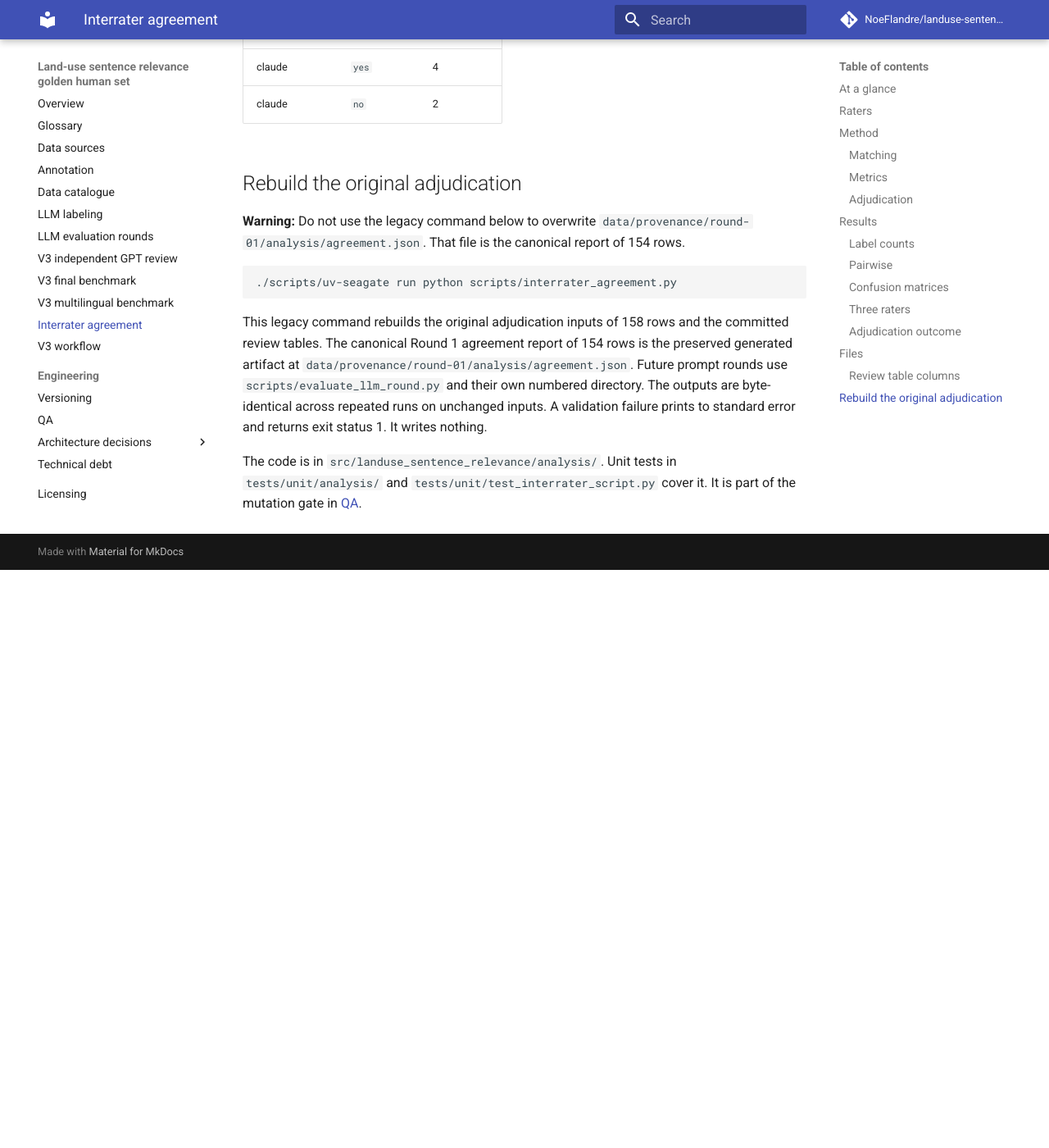
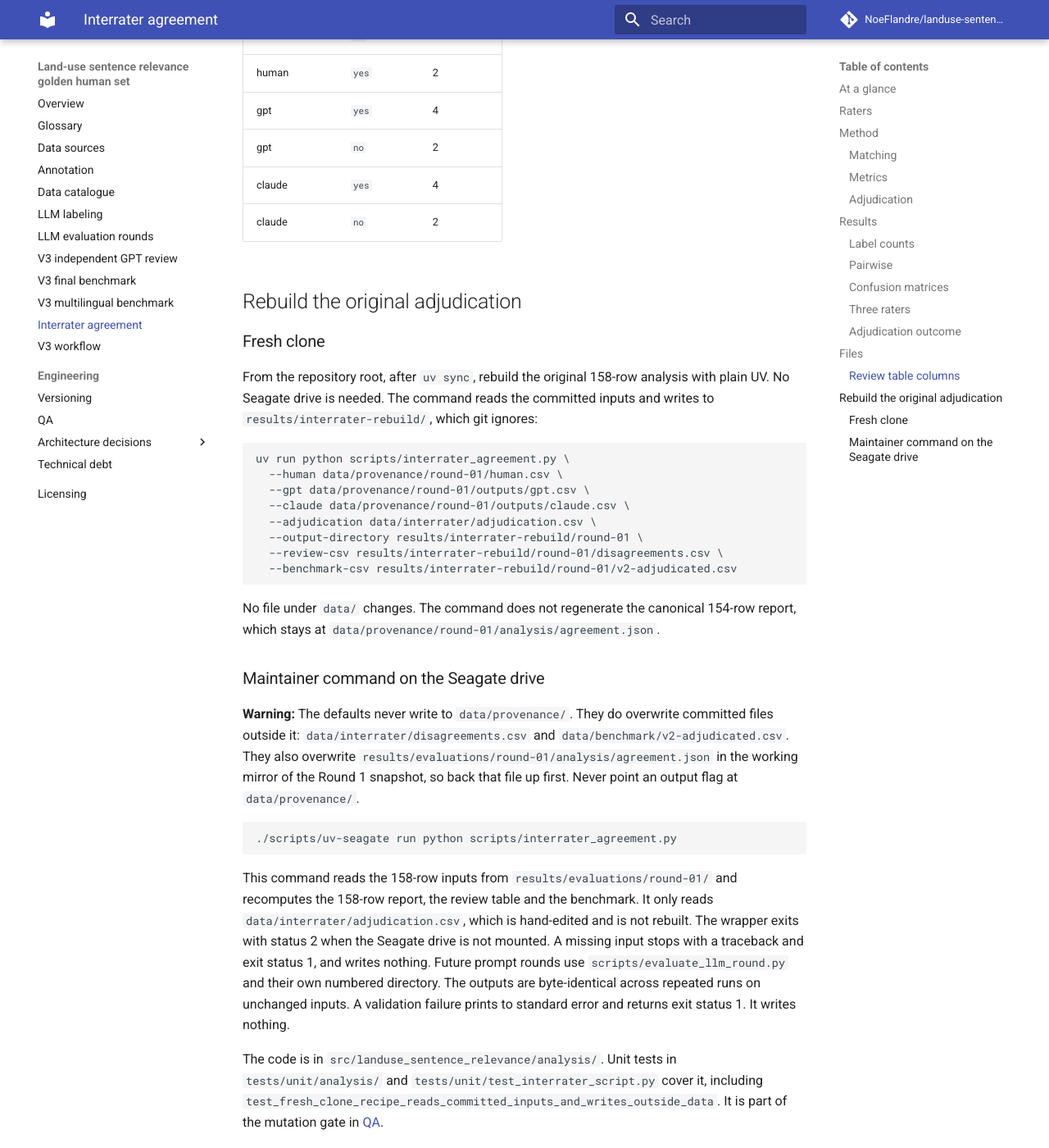
Before and after one commit to NoeFlandre/landuse-sentence-relevance-golden-human-set, an MkDocs documentation site: the page built from docs/interrater-agreement.md, in a window 1280 px wide and 1400 px high, scrolled down 7123 px. Shown: the whole window at 82% size. Built offline with MkDocs 1.6.1 and Material for MkDocs 9.7.7, drawn with Linux system fonts in a browser that asks for light colours; comment, search, counter and statistics services are not loaded; before the commit the page ends 7818 px from its top, so only the background shows below that; some of the changed text lies outside the part shown.

Commit message:
docs(interrater): add a fresh-clone rebuild recipe and a usage check
The rebuild section pointed at the Seagate-only wrapper and at defaults that
read git-ignored results/, so a fresh clone could not run it. The doc also
said the analysis excludes four rows. The script does not exclude rows; it
rejects a sentence-set mismatch.

Add a fresh-clone recipe that reads the committed 158-row provenance inputs
and writes to results/interrater-rebuild/. Document what the default command
overwrites. Add a check that runs the recipe on a fixture in a temporary
directory and asserts that no output flag points into data/.

Refs #52

Claude-Session: https://claude.ai/code/session_017Yo1Zsyx4kUMWNtqvB1u8A

````diff
--- a/docs/interrater-agreement.md
+++ b/docs/interrater-agreement.md
@@ -22,11 +22,13 @@ All three raters agree on 133/154 rows (86.4%). Fleiss' kappa is 0.81. A human a
 
 The canonical report uses the final benchmark of 154 rows as its reference. The GPT file and the Claude file are the historical outputs of 158 rows. The human adjudication removed four of their rows. The canonical comparison excludes these rows. The original human labels of 158 rows are in `data/provenance/round-01/human.csv`.
 
+The table lists the canonical 154-row sources. The script's defaults do not read them. They read `results/evaluations/round-01/`, which git ignores (`scripts/interrater_agreement.py:36-41`, `.gitignore:18`). For the 158-row rebuild, the human input is `data/provenance/round-01/human.csv`, not `benchmark.csv`. The [fresh-clone recipe](#fresh-clone) shows the flags.
+
 ## Method
 
 ### Matching
 
-The analysis matches rows by **exact sentence identity**. It does not use the row position. It indexes each file as a mapping from its `sentence` value to its label. The row order is therefore not important. Two files can have the same order, but the analysis still matches them by content. In the canonical Round 1 report, the 154 sentences in `benchmark.csv` define the reference set. Before the one-to-one validation, the analysis excludes the four historical model rows that are not in that set.
+The analysis matches rows by **exact sentence identity**. It does not use the row position. It indexes each file as a mapping from its `sentence` value to its label. The row order is therefore not important. Two files can have the same order, but the analysis still matches them by content. In the canonical Round 1 report, the 154 sentences in `benchmark.csv` define the reference set, and the four model rows outside that set are excluded (`rows_used` is 154 for both models in `agreement.json`). The script does not exclude rows. A rater whose sentence set differs from the reference fails, so the script does not reproduce that report.
 
 The analysis fails with an error and gives no partial result in these cases:
 
@@ -58,7 +60,7 @@ The analysis validates the adjudication as strictly as the agreement. Every disa
 
 ## Results
 
-The project regenerated the canonical report over the final benchmark. It has **154 matched rows**. The reference scope has no missing label, no duplicate label, and no invalid label. Each model source file has 158 rows. The analysis excludes 4 rows because the final human benchmark does not have them. The project keeps the original report of 158 rows in `analysis/historical-158/`.
+The project regenerated the canonical report over the final benchmark. It has **154 matched rows**. The reference scope has no missing label, no duplicate label, and no invalid label. Each model source file has 158 rows. The canonical report excludes 4 rows because the final human benchmark does not have them. The script rejects such rows instead (see [Matching](#matching)). The project keeps the original report of 158 rows in `analysis/historical-158/`.
 
 The input SHA-256 values, as `agreement.json` records them:
 
@@ -177,12 +179,31 @@ The rows are sorted by `minority_rater`, then `minority_label`, then the sentenc
 
 ## Rebuild the original adjudication
 
-**Warning:** Do not use the legacy command below to overwrite `data/provenance/round-01/analysis/agreement.json`. That file is the canonical report of 154 rows.
+### Fresh clone
+
+From the repository root, after `uv sync`, rebuild the original 158-row analysis with plain UV. No Seagate drive is needed. The command reads the committed inputs and writes to `results/interrater-rebuild/`, which git ignores:
+
+```bash
+uv run python scripts/interrater_agreement.py \
+  --human data/provenance/round-01/human.csv \
+  --gpt data/provenance/round-01/outputs/gpt.csv \
+  --claude data/provenance/round-01/outputs/claude.csv \
+  --adjudication data/interrater/adjudication.csv \
+  --output-directory results/interrater-rebuild/round-01 \
+  --review-csv results/interrater-rebuild/round-01/disagreements.csv \
+  --benchmark-csv results/interrater-rebuild/round-01/v2-adjudicated.csv
+```
+
+No file under `data/` changes. The command does not regenerate the canonical 154-row report, which stays at `data/provenance/round-01/analysis/agreement.json`.
+
+### Maintainer command on the Seagate drive
+
+**Warning:** The defaults never write to `data/provenance/`. They do overwrite committed files outside it: `data/interrater/disagreements.csv` and `data/benchmark/v2-adjudicated.csv`. They also overwrite `results/evaluations/round-01/analysis/agreement.json` in the working mirror of the Round 1 snapshot, so back that file up first. Never point an output flag at `data/provenance/`.
 
 ```bash
 ./scripts/uv-seagate run python scripts/interrater_agreement.py
 ```
 
-This legacy command rebuilds the original adjudication inputs of 158 rows and the committed review tables. The canonical Round 1 agreement report of 154 rows is the preserved generated artifact at `data/provenance/round-01/analysis/agreement.json`. Future prompt rounds use `scripts/evaluate_llm_round.py` and their own numbered directory. The outputs are byte-identical across repeated runs on unchanged inputs. A validation failure prints to standard error and returns exit status 1. It writes nothing.
+This command reads the 158-row inputs from `results/evaluations/round-01/` and recomputes the 158-row report, the review table and the benchmark. It only reads `data/interrater/adjudication.csv`, which is hand-edited and is not rebuilt. The wrapper exits with status 2 when the Seagate drive is not mounted. A missing input stops with a traceback and exit status 1, and writes nothing. Future prompt rounds use `scripts/evaluate_llm_round.py` and their own numbered directory. The outputs are byte-identical across repeated runs on unchanged inputs. A validation failure prints to standard error and returns exit status 1. It writes nothing.
 
-The code is in `src/landuse_sentence_relevance/analysis/`. Unit tests in `tests/unit/analysis/` and `tests/unit/test_interrater_script.py` cover it. It is part of the mutation gate in [QA](qa.md).
+The code is in `src/landuse_sentence_relevance/analysis/`. Unit tests in `tests/unit/analysis/` and `tests/unit/test_interrater_script.py` cover it, including `test_fresh_clone_recipe_reads_committed_inputs_and_writes_outside_data`. It is part of the mutation gate in [QA](qa.md).
````
Also changed, not shown: 1 other file.
